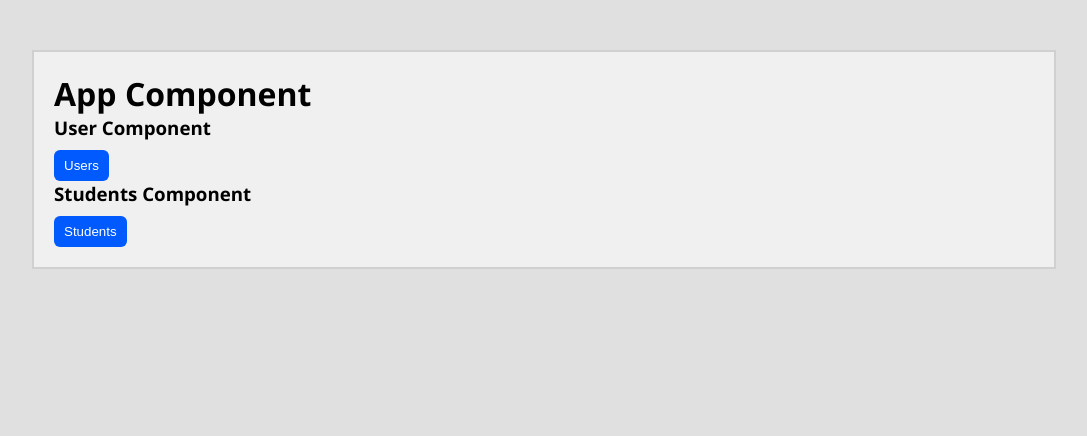
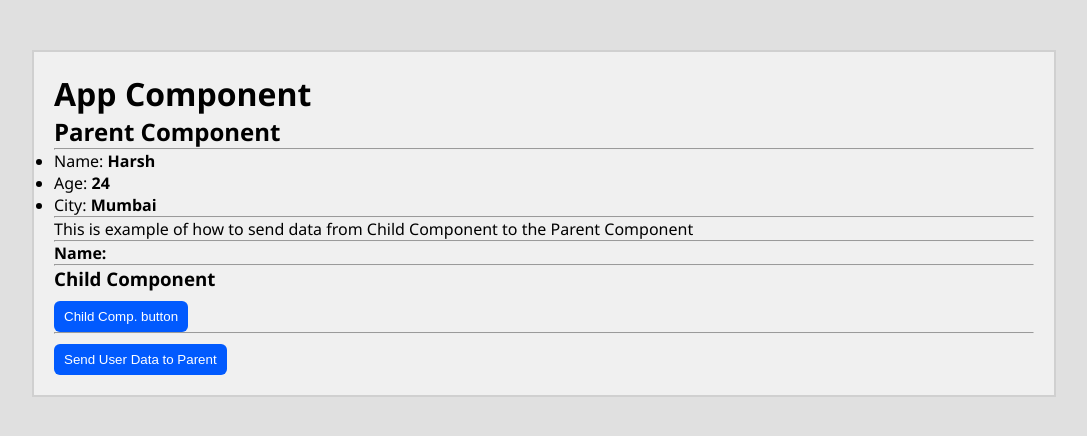
Before and after one commit to vinaypathrikarreactjstrainer/fusion-reactjs-batch-48, a React (Vite) app: page / in a window 1280 px wide. Shown: the top 436 px of the page, without its empty margins (96-1183 px from the left). Built offline with nearby package versions, Linux system fonts and the light colour scheme.

Commit message:
send data from child comp. to the parent comp.

```diff
--- a/src/App.jsx
+++ b/src/App.jsx
@@ -10,12 +10,17 @@ import Events from "./typesofcomponent/functionalcomponent/Events";
 import Input from "./typesofcomponent/functionalcomponent/Input";
 import './index.css';
 import Login from "./typesofcomponent/functionalcomponent/validation/login/Login";
-import User from "./typesofcomponent/functionalcomponent/User";
-import Student from "./typesofcomponent/functionalcomponent/Student";
+import User from "./typesofcomponent/functionalcomponent/dataTransfer/parentToChild/User";
+import Student from "./typesofcomponent/functionalcomponent/dataTransfer/parentToChild/Student";
+import Parent from "./typesofcomponent/functionalcomponent/dataTransfer/childToParent/Parent";
 function App(){
   // const brands = ['Apple', 'Sony', 'Samsung'];
   const getData = () => {
     alert('Function from app component');
+  }
+  const getUser = () => {
+    let obj = {name: 'Aaishwarya', course : 'Java FullStack'}
+    console.log('obj from parent comp.', obj);
   }
   return (
     // react uses JSX to building UI
@@ -26,8 +31,10 @@ function App(){
     {/* <Events /> */}
     {/* <Input /> */}
     {/* <Login /> */}
-    <User data = {getData}/>
-    <Student info = {getData}/>
+    {/* <User data = {getData} info = {getUser}/>
+    <Student info = {getData}/> */}
+    <Parent />
+
     {/* Class Component */}
     {/* <BasicClassComp greet = "React => Basic class component" user = "Akansha"/> */}
     {/* <LifeCycleMethod /> */}
--- /dev/null
+++ b/src/typesofcomponent/functionalcomponent/dataTransfer/childToParent/Child.jsx
@@ -0,0 +1,21 @@
+import React from "react";
+
+const Child = (props) => {
+    console.log('child comp. props => ', props);
+    let name = 'Fusion';
+    let user = {
+        name: 'Aditya',
+        age : 28,
+        city : 'Pune'
+    };
+    return (
+        <>
+            <h3>Child Component</h3>
+            {/* <button onClick={props.action}>Child Comp. button</button> */}
+            <button onClick={() => props.action(name)}>Child Comp. button</button>
+            <hr/>
+            <button onClick={() => props.userData(user)}>Send User Data to Parent</button>
+        </>
+    )
+}
+export default Child;
--- /dev/null
+++ b/src/typesofcomponent/functionalcomponent/dataTransfer/childToParent/Parent.jsx
@@ -0,0 +1,46 @@
+import React, { useState } from "react";
+import Child from "./Child";
+
+const Parent = () => {
+    // state for receive name from child comp.
+    const [name, setName] = useState('');
+    // state for receive obj from child comp.
+    const [userInfo, setUserInfo] = useState({
+        name: 'Harsh',
+        age : 24,
+        city : 'Mumbai'
+    });
+    // function
+    const getDataFromChild = (data) => {
+        alert('Function from Parent Comp.' + data);
+        setName(data);
+    }
+    const getUserData = (info) => {
+        console.log('this function comes from parent');
+        console.log('data from child => ', info);
+        setUserInfo(info);
+        console.log('userInfo ', userInfo);
+    }
+    return(
+        <>
+            <h2>Parent Component</h2>
+            <hr/>
+            <ul>
+                <li>Name: <b>{userInfo.name}</b></li>
+                <li>Age: <b>{userInfo.age}</b></li>
+                <li>City: <b>{userInfo.city}</b></li>
+            </ul>
+            <hr/>
+            <p>This is example of how to send data from Child Component to the Parent Component</p>
+            <hr/>
+            <h4>Name: {name}</h4>
+            <hr/>
+            <Child
+                action = {getDataFromChild}
+                userData = {getUserData}
+            />
+        </>
+    )
+}
+
+export default Parent;
--- a/src/typesofcomponent/functionalcomponent/User.jsx
+++ b/src/typesofcomponent/functionalcomponent/dataTransfer/parentToChild/User.jsx
@@ -1,4 +1,5 @@
 import React from "react";
+import Vinay from "./Vinay";
 
 const User = (props) => {
     console.log('props => ', props);
@@ -6,7 +7,8 @@ const User = (props) => {
     return (
         <>
             <h3>User Component</h3>
-            <button onClick={() => props.data()}>Users</button>
+            <button onClick={() => props.data()}>Users</button><br/>
+            <Vinay action = {props.data} data = {props.info} />
         </>
     )
 }
--- /dev/null
+++ b/src/typesofcomponent/functionalcomponent/dataTransfer/parentToChild/Vinay.jsx
@@ -0,0 +1,13 @@
+import React from "react";
+
+const Vinay = (props) => {
+    console.log('vinay props => ', props);
+    return(
+        <>
+            <h2>Vinay Component</h2>
+            <button onClick={props.action}>Vinay action button</button>
+            <button onClick={props.data}>Vinay info button</button>
+        </>
+    )
+}
+export default Vinay;
```
Also changed, not shown: src/typesofcomponent/functionalcomponent/dataTransfer/parentToChild/Student.jsx (renamed from src/typesofcomponent/functionalcomponent/Student.jsx).
